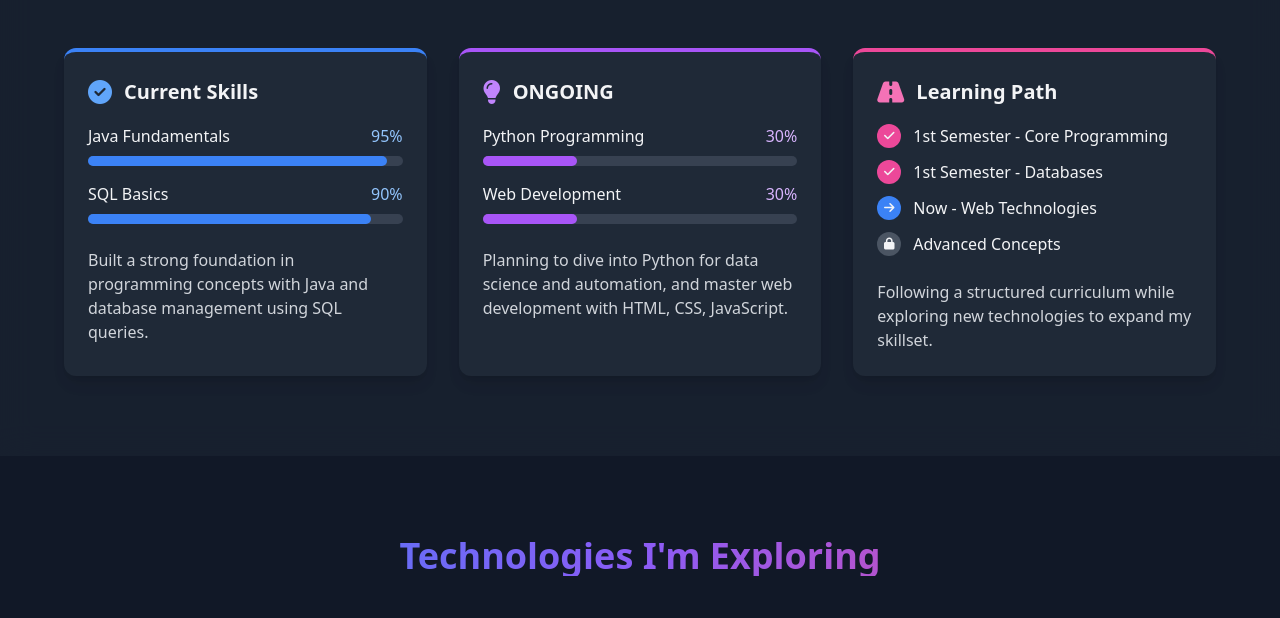
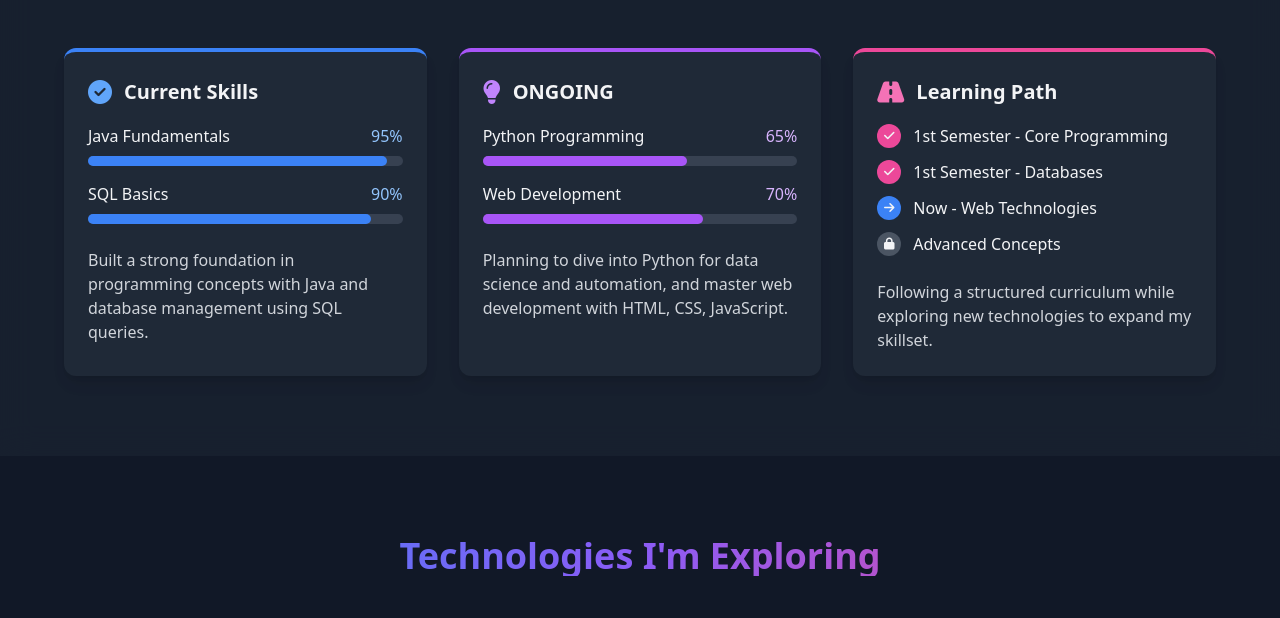
Before and after one commit to mena2004/MY-SELF, a plain HTML site: page index.html in a window 1280 px wide. Shown: the part 960-1578 px from the top of the page. Drawn offline with nearby package versions, Linux system fonts and the light colour scheme.

Commit message:
Update index.html
percentage

```diff
--- a/index.html
+++ b/index.html
@@ -168,19 +168,19 @@
                             <div>
                                 <div class="flex justify-between mb-2">
                                     <span class="font-medium">Python Programming</span>
-                                    <span class="text-purple-300">30%</span>
+                                    <span class="text-purple-300">65%</span>
                                 </div>
                                 <div class="w-full bg-gray-700 rounded-full h-2.5">
-                                    <div class="progress-bar bg-purple-500 h-2.5 rounded-full" style="width: 30%"></div>
+                                    <div class="progress-bar bg-purple-500 h-2.5 rounded-full" style="width: 65%"></div>
                                 </div>
                             </div>
                             <div>
                                 <div class="flex justify-between mb-2">
                                     <span class="font-medium">Web Development</span>
-                                    <span class="text-purple-300">30%</span>
+                                    <span class="text-purple-300">70%</span>
                                 </div>
                                 <div class="w-full bg-gray-700 rounded-full h-2.5">
-                                    <div class="progress-bar bg-purple-500 h-2.5 rounded-full" style="width: 30%"></div>
+                                    <div class="progress-bar bg-purple-500 h-2.5 rounded-full" style="width: 70%"></div>
                                 </div>
                             </div>
                         </div>
```
